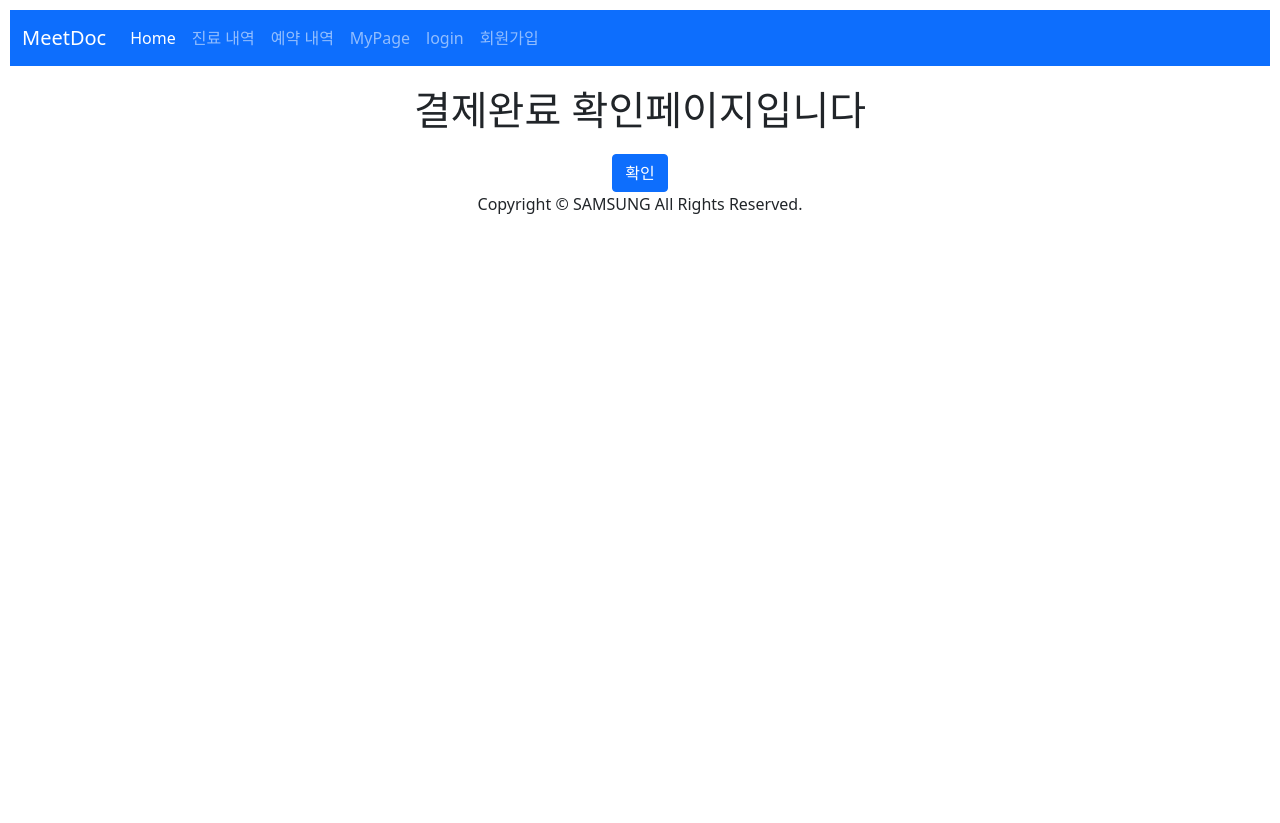
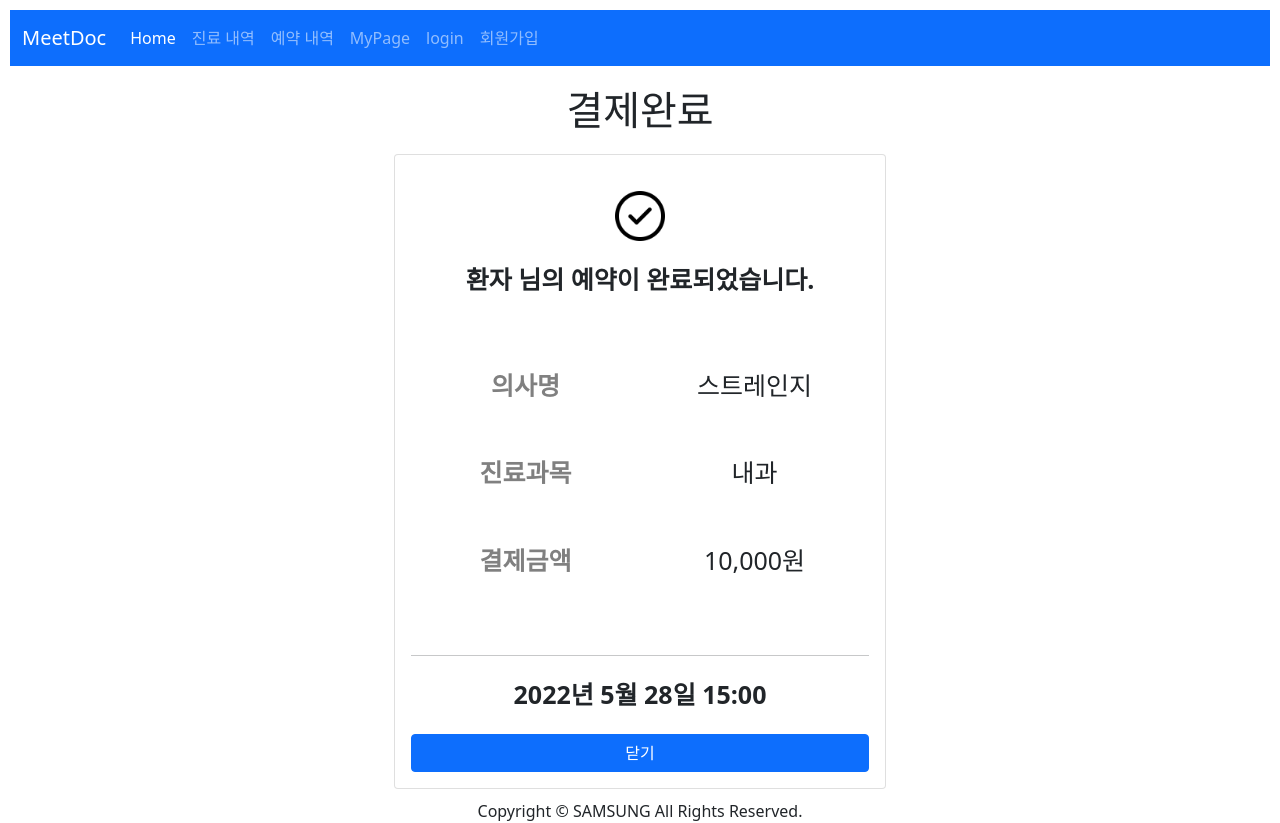
Before and after one commit to pingu9/meetdoc, a Vue app in the folder frontend/: page /book/confirm in a window 1280 px wide. Before the commit the page ends 800 px from the top, so only its background shows below. Built offline with nearby package versions, Linux system fonts and the light colour scheme.

Commit message:
[S07P12A302-89] feat: Add Book Confirm Page
Add Book Confirm Page

```diff
--- a/frontend/src/views/BookConfirm.vue
+++ b/frontend/src/views/BookConfirm.vue
@@ -1,7 +1,31 @@
 <template>
-  <div>
-    <h1>결제완료 확인페이지입니다</h1>
-    <a href="/" class="btn btn-primary">확인</a>
+  <div class="container-body">
+    <h1>결제완료</h1>
+    <div class="container-card">
+     <div class="card">
+        <div class="card-body">
+          <img src="../assets/images/check.png" alt="confirmed" class="confirmed"/>
+          <p class="card-title">환자 님의 예약이 완료되었습니다.</p>
+          <div class="info-box">
+            <div class="half-box">
+              <p class="title-box">의사명</p>
+              <p class="title-box">진료과목</p>
+              <p class="title-box">결제금액</p>
+            </div>
+            <div class="half-box">
+              <p class="content-box">스트레인지</p>
+              <p class="content-box">내과</p>
+              <p class="content-box">10,000원</p>
+            </div>
+          </div>
+          <hr>
+          <p class="card-title" style="margin:20px 0">2022년 5월 28일 15:00</p>
+          <div class="d-grid gap-2">
+            <button class="btn btn-primary" type="button" a href="/">닫기</button>
+          </div>
+        </div>
+      </div>
+    </div>
   </div>
 </template>
 
@@ -12,5 +36,22 @@ export default {
 </script>
 
 <style>
+.title-box{
+  font-size: 25px;
+  color: gray;
+  font-weight: bold;
+  margin: 50px 0px;
+}
+
+.content-box{
+  font-size: 25px;
+  margin: 50px 0px;
+}
+
+.confirmed{
+  width: 50px;
+  height: 50px;
+  margin: 20px 0px;
+}
 
 </style>
--- a/frontend/src/views/BookPayment.vue
+++ b/frontend/src/views/BookPayment.vue
@@ -1,6 +1,7 @@
 <template>
   <div>
     <h1>결제 화면입니다</h1>
+    <a href="/book/request" class="btn btn-secondary" style="margin: 10px">이전</a>
     <a href="/book/confirm" class="btn btn-primary">결제완료</a>
   </div>
 </template>
--- a/frontend/src/views/BookRequest.vue
+++ b/frontend/src/views/BookRequest.vue
@@ -12,7 +12,10 @@
     <div>
       <h3 style="text-align: center;">예약하실 날짜 : {{date}} {{time}}</h3>
     </div>
-    <div><a href="/book/payment" class="btn btn-primary">다음</a></div>
+    <div>
+      <a href="/doctors/1" class="btn btn-secondary">이전</a>
+      <a href="/book/payment" class="btn btn-primary" style="margin:10px">다음</a>
+    </div>
   </div>
 </template>
 
@@ -48,6 +51,7 @@ export default {
     if (minuates > 0 && minuates <= 30) {//1분 ~ 30분(포함) 사이에는 30분으로 표시
       min = '30';
     } else {//30분 초과 ~ 0분까지는 0으로
+      hou++;
       min = '00';
     }
     //data 값 입력
```
Also changed, not shown: frontend/src/assets/images/check.png (added).
